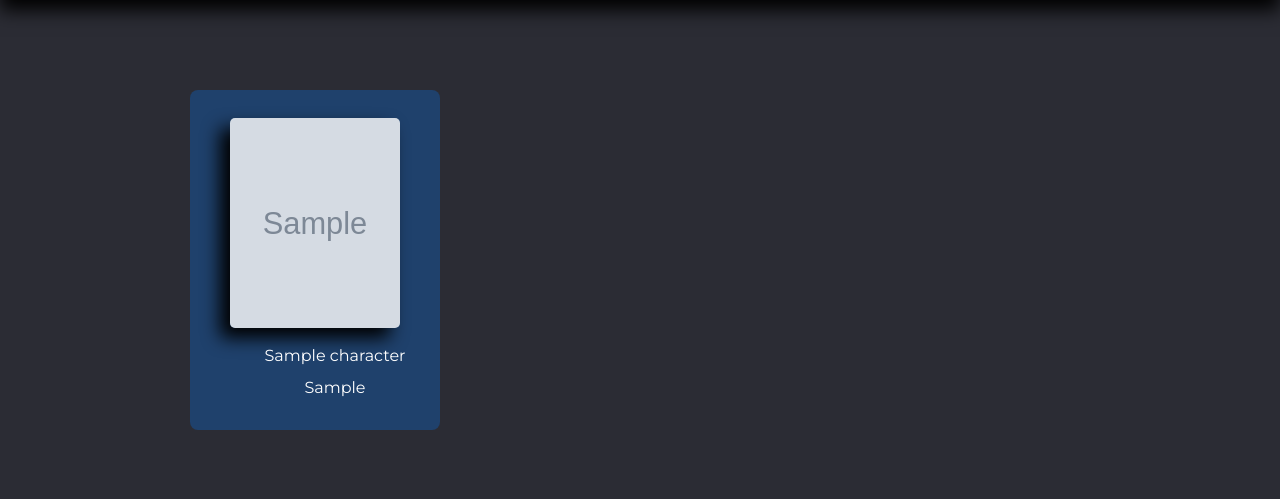
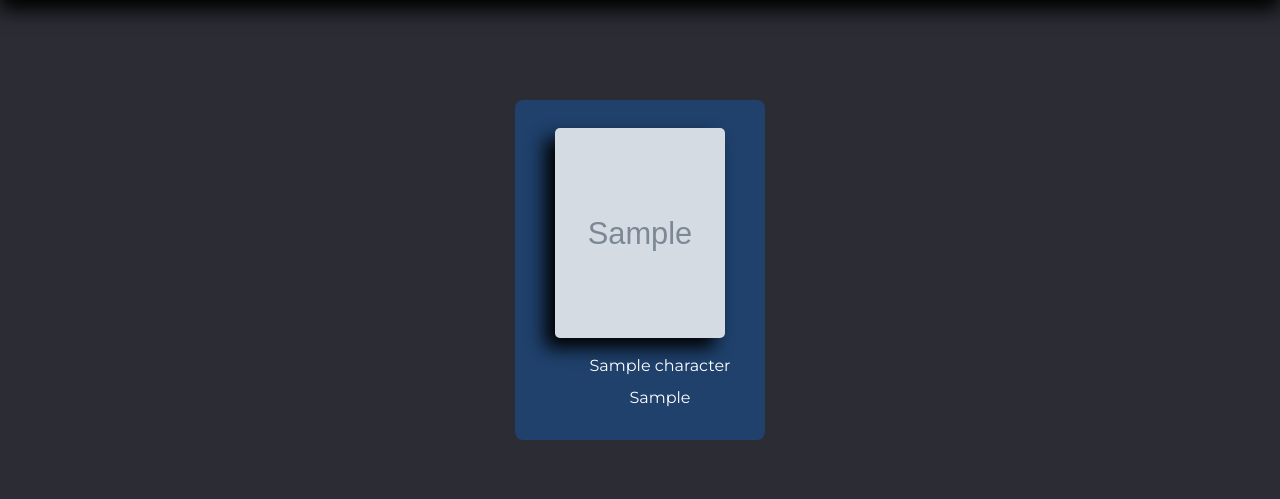
Before and after one commit to shane-jeon/Into_the_DCUniverse, a Flask app: page / in a window 1280 px wide. Shown: the part 200-699 px from the top of the page. Run offline with Flask 2, Linux system fonts and the light colour scheme; tables that the repository leaves empty hold one stand-in row (values such as "Sample post"); grey boxes marked "Sample" are stand-in pictures.

Commit message:
basic CSS styling, used flexbox to create rows of character cards

```diff
--- a/static/css/style.css
+++ b/static/css/style.css
@@ -52,10 +52,13 @@ nav {
   justify-content: space-evenly;
 } */
 
-.card--container {
+.card--grid {
   display: flex;
-  flex-wrap: row;
+  flex-wrap: wrap;
+  justify-content: space-evenly;
+  margin: 80px 80px;
 }
+
 .card {
   background: #0472EE4D;
   width: 250px;
@@ -63,7 +66,8 @@ nav {
   padding-top: 28px;
   padding-left: 40px;
   /* change margin to surround homepage body when able to include multiple cards */
-  margin: 90px 70px 70px 190px;
+  /* /* margin: 90px 70px 70px 190px; */
+  margin: 20px;
   border-radius: 8px;
 }
 
--- a/static/js/homepage.jsx
+++ b/static/js/homepage.jsx
@@ -22,30 +22,14 @@ function Navbar() {
 
 function CharacterCard(props) {
   return(
-    <div className="card--container">
     <div className="card">
       <img className="card--img" src={props.image} />
       <p className="card--name">{props.name} </p>
       <p className="card--alias">{props.alias} </p>
-      {/* <img className="card--img" src="https://comicvine.gamespot.com/a/uploads/screen_medium/11116/111167641/8074849-cassandra-cain_artgerm-art.jpg" />
-      <p className="card--name">Cassandra Cain</p>
-    <p className="card--alias">Alias: "Orphan"</p> */}
-    </div>
     </div>
   )
 }
 
-
-
-// function CharacterCard() {
-//   return(
-//     <div className="card">
-//       <img className="card--img" src="https://comicvine.gamespot.com/a/uploads/screen_medium/11116/111167641/8074849-cassandra-cain_artgerm-art.jpg" />
-//       <p className="card--name">Cassandra Cain</p>
-//       <p className="card--alias">Alias: "Orphan"</p>
-//     </div>
-//   )
-// }
 
 function Homepage() {
   const [characters, setCharacters] = React.useState([]);
@@ -77,7 +61,9 @@ function Homepage() {
  return (
     <div>
       <Navbar />
+      <div className="card--grid">
       {characterCards}
+      </div>
     </div>
   )
 }
```
